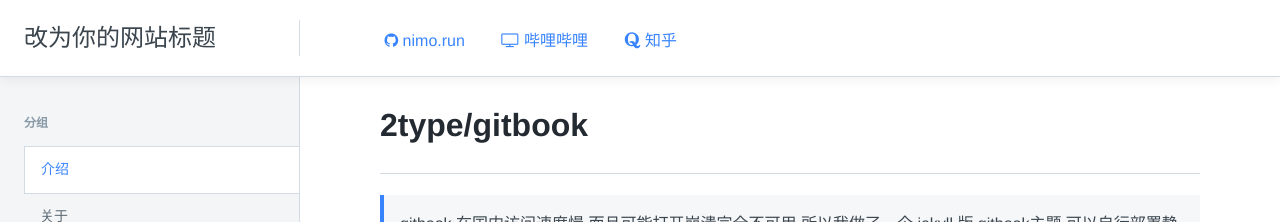
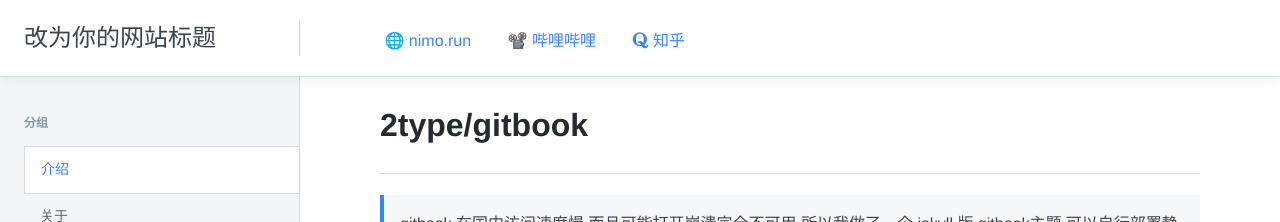
Before and after one commit to ncloud-run/gitbook, a Jekyll site: the page built from readme.md, in a window 1280 px wide. Shown: the top 222 px of the page. Built offline with Jekyll 4.4.1, drawn with Linux system fonts in a browser that asks for light colours; a style sheet for code colours, icons or effects is not loaded.

Commit message:
Update HEADER_LINKS.html

```diff
--- a/_includes/HEADER_LINKS.html
+++ b/_includes/HEADER_LINKS.html
@@ -1,9 +1,9 @@
 <a href="https://nimo.run/">
-    <i class="fa fa-github"></i>
+    🌐
     nimo.run
 </a>
 <a href="https://space.bilibili.com/252027563/">
-    <i class="fa fa-television"></i>
+    📽️
     哔哩哔哩
 </a>
 <a href="https://www.zhihu.com/people/nimoc">
```
